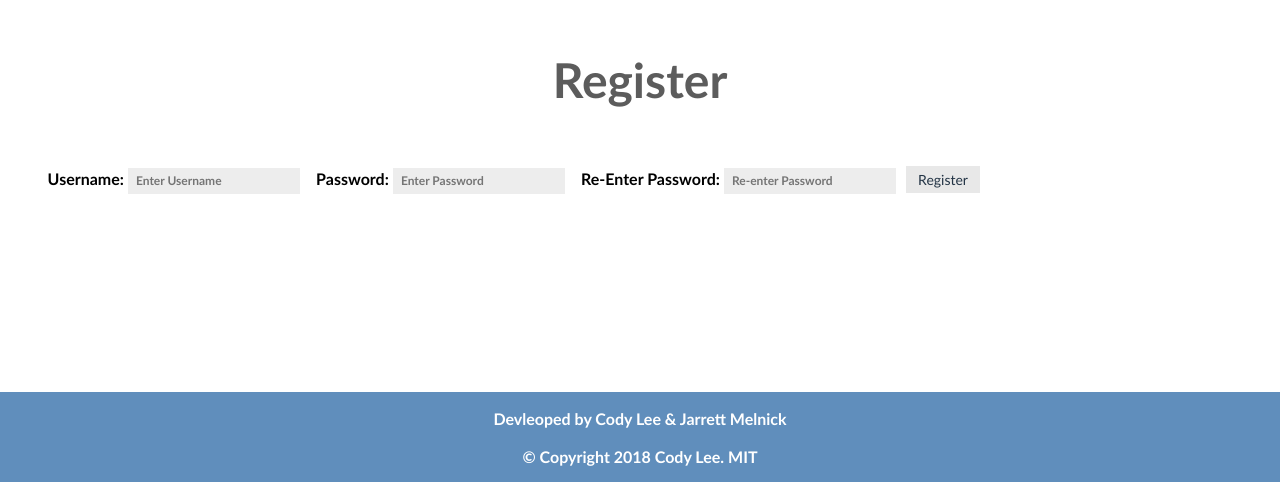
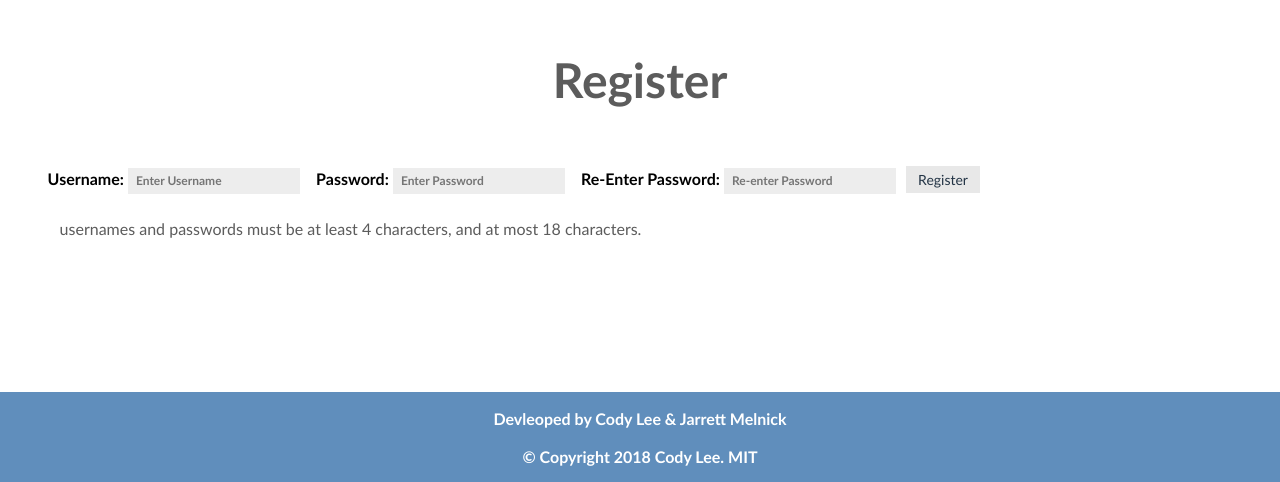
Before and after one commit to jmeln/ChineseDB, a PHP site: page /accountcreate.html in a window 1280 px wide. Shown: the part 318-800 px from the top of the page. Run offline with PHP 8.4, Linux system fonts and the light colour scheme.

Commit message:
Registration Improvements
further imrpvoed the HTML code for the registration page

```diff
--- a/accountcreate.html
+++ b/accountcreate.html
@@ -14,22 +14,23 @@
       <h3>Login</h3>
       <form action="php/login.php" method="post">
         <label for="uname" id="loginLabel"><b>Username:</b></label>
-        <input type="text" id="registerField" placeholder="Enter Username" name="name" required onfocus="this.placeholder=''" onblur="this.placeholder='Enter Username'">
+        <input type="text" pattern="[0-9a-fA-F]{4,18}" id="registerField" placeholder="Enter Username" name="name" required onfocus="placeholder=''" onblur="placeholder='Enter Username'">
         <label for="psw" id="loginLabel"><b>Password:</b></label>
-        <input type="password" id="registerField" placeholder="Enter Password" name="psw" required onfocus="this.placeholder=''" onblur="this.placeholder='EnterPassword'"">
+        <input type="password" pattern="[0-9a-fA-F]{4,18}" id="registerField" placeholder="Enter Password" name="psw" required onfocus="placeholder=''" onblur="placeholder='EnterPassword'"">
         <button class="loginButton" value="submit">Login</button>
       </form>
 
       <h3>Register</h3>
       <form action="php/accountCreate.php" method="post">
         <label for="username" id="loginLabel"><b>Username:</b></label>
-        <input type="text" id="registerField" placeholder="Enter Username" name="name" required onfocus="this.placeholder=''" onblur="this.placeholder='Enter Username'">
+        <input type="text" pattern="[0-9a-fA-F]{4,18}" id="registerField" placeholder="Enter Username" name="name" required onfocus="placeholder=''" onblur="placeholder='Enter Username'">
         <label for="psw" id="loginLabel"><b>Password:</b></label>
-        <input type="password" id="registerField" placeholder="Enter Password" name="psw" required onfocus="this.placeholder=''" onblur="this.placeholder='EnterPassword'"">
+        <input type="password" pattern="[0-9a-fA-F]{4,18}" id="registerField" placeholder="Enter Password" name="psw" required onfocus="placeholder=''" onblur="placeholder='Enter Password'"">
         <label for="psw" id="loginLabel"><b>Re-Enter Password:</b></label>
-        <input type="Re-enter password" id="registerField" placeholder="Re-enter Password" name="psw2" required onfocus="this.placeholder=''" onblur="this.placeholder='Re-Enter Password'"">
+        <input type="password" pattern="[0-9a-fA-F]{4,18}" id="registerField" placeholder="Re-enter Password" name="psw2" required onfocus="placeholder=''" onblur="placeholder='Re-Enter Password'"">
         <button class="loginButton" value="submit">Register</button>
       </form>
+      <h4>usernames and passwords must be at least 4 characters, and at most 18 characters.</h4>
 
     </div>
 
--- a/assets/css/main.css
+++ b/assets/css/main.css
@@ -260,3 +260,9 @@ h3 {
   color: #5c5c5c;
   text-align: center;
 }
+
+h4 {
+  padding-left: 24px;
+  font-weight: normal;
+  color: #5c5c5c;
+}
```
